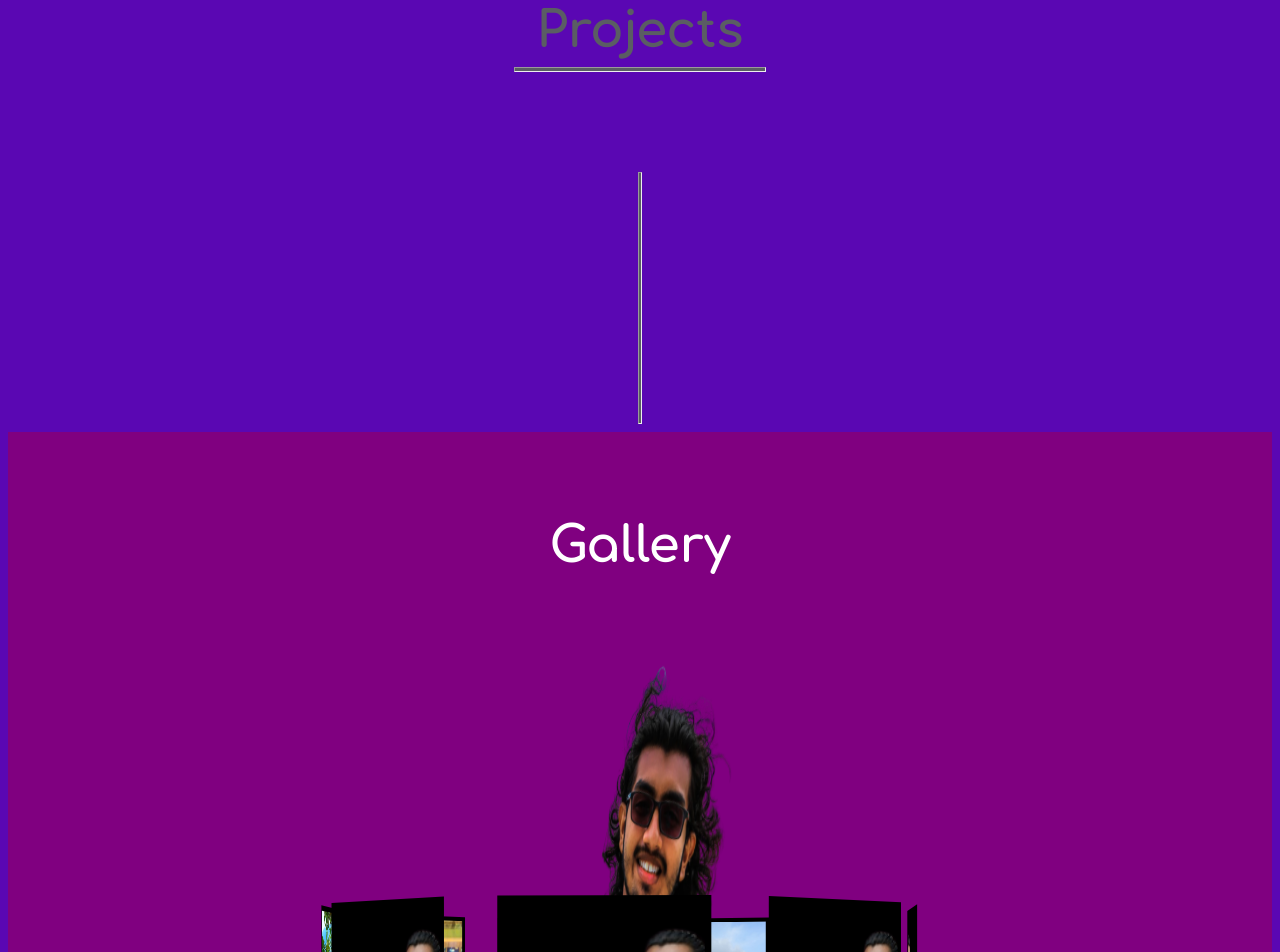
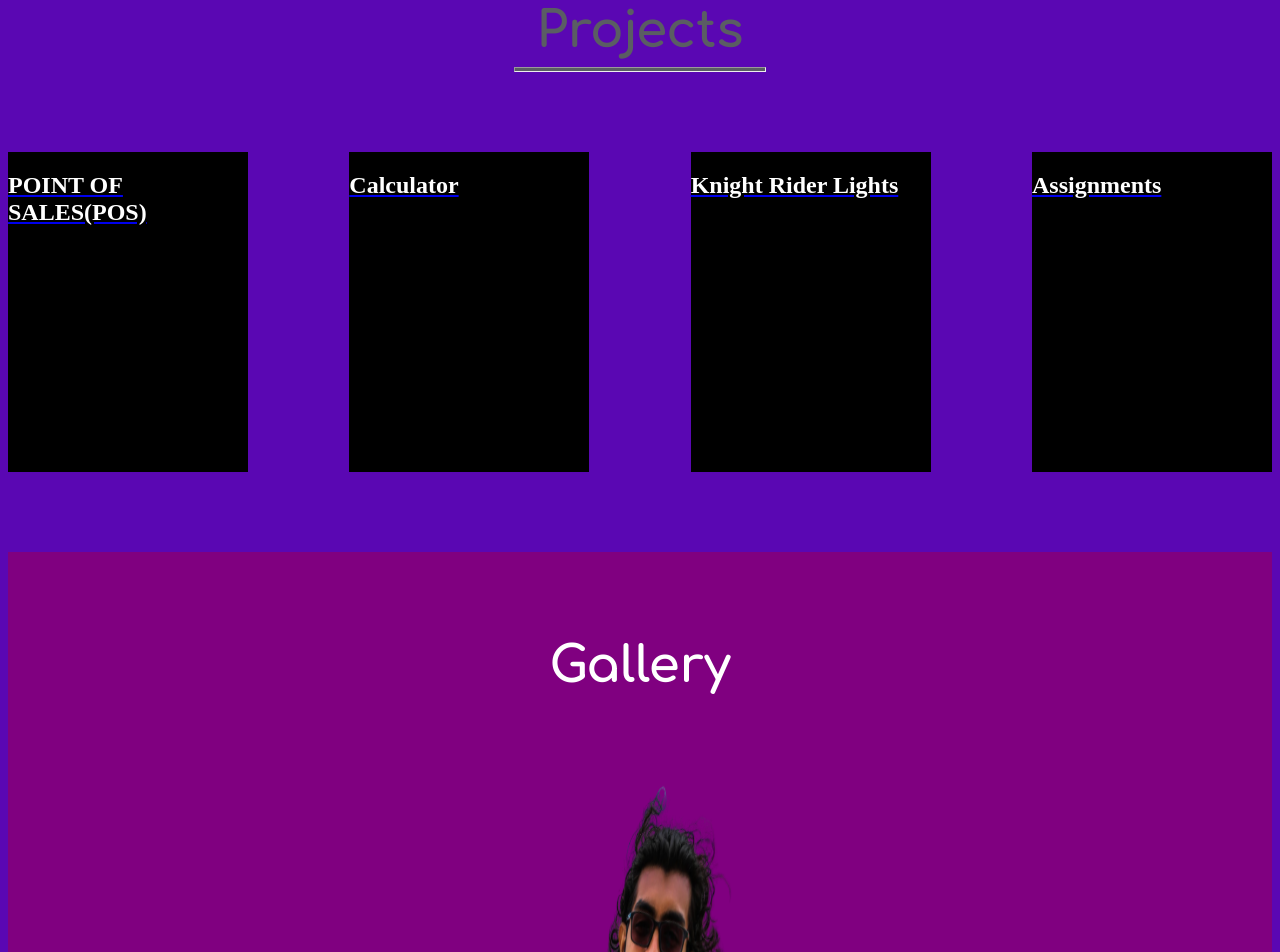
Before and after one commit to YunethTheekshana/Yuneth-Profile, a plain HTML site: page index.html in a window 1280 px wide. Shown: the part 2542-3494 px from the top of the page. Drawn offline with nearby package versions, Linux system fonts and the light colour scheme; a web font is replaced by a local one.

Commit message:
attached project links

```diff
--- /dev/null
+++ b/Web Profile/Style/Projects.css
@@ -0,0 +1,16 @@
+.project{
+    width: 15rem;
+    height: 20rem;
+    background-color: black;
+    margin-bottom: 5rem;
+}
+.projecttext {
+    color: white;
+    align-content: center;
+}
+#projectset{
+    display: flex;
+    flex-direction: row;
+    justify-content: space-between;
+    flex-wrap: wrap;
+}
--- a/index.html
+++ b/index.html
@@ -13,6 +13,7 @@
     <link rel="stylesheet" href="Web%20Profile/Style/ImpressionView.css">
     <link rel="stylesheet" href="Web%20Profile/Style/Portfolio.css">
     <link rel="stylesheet" href="Web%20Profile/Style/Technology-Section.css">
+    <link rel="stylesheet" href="Web%20Profile/Style/Projects.css">
     <link rel="stylesheet" href="Web%20Profile/Style/Gallery-Images.css">
     <link rel="stylesheet" href="Web%20Profile/Style/Contact%20Form.css">
     <link rel="stylesheet" href="Web%20Profile/Style/Footer.css">
@@ -226,7 +227,15 @@
 <!--        <h2 style="color :#5a5d63; float:right; ">Assignments</h2>-->
 <!--    </span>-->
 <!--    <br><br>-->
-    <hr id="vertical-line">
+<!--    <hr id="vertical-line">-->
+    <div id="projectset">
+        <div class="project"><a href="https://github.com/YunethWithanachchi/POSXpress_V-3.0.git"><h1 class="projecttext">POINT OF SALES(POS)</h1></a></div>
+        <div class="project"><a href="https://github.com/YunethWithanachchi/Calculator.git"><h1 class="projecttext">Calculator</h1></a></div>
+        <div class="project"><a href="https://github.com/YunethWithanachchi/KnightRider_LightSystem.git"><h1 class="projecttext">Knight Rider Lights</h1></a></div>
+        <div class="project"><a href="https://github.com/YunethWithanachchi/CSS-Workshop.git"><h1 class="projecttext">Assignments</h1></a></div>
+    </div>
+
+
 </section>
 
 <!--Gallery-->
```
